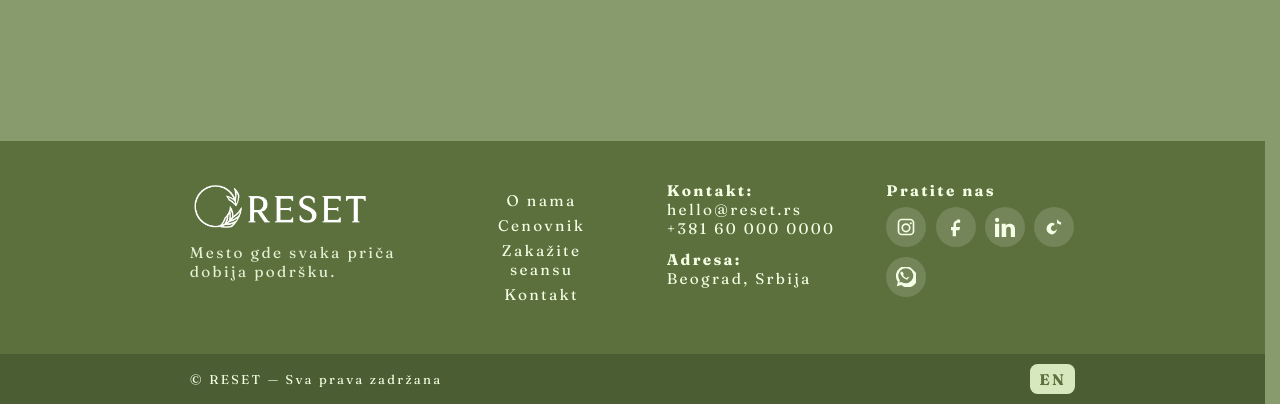
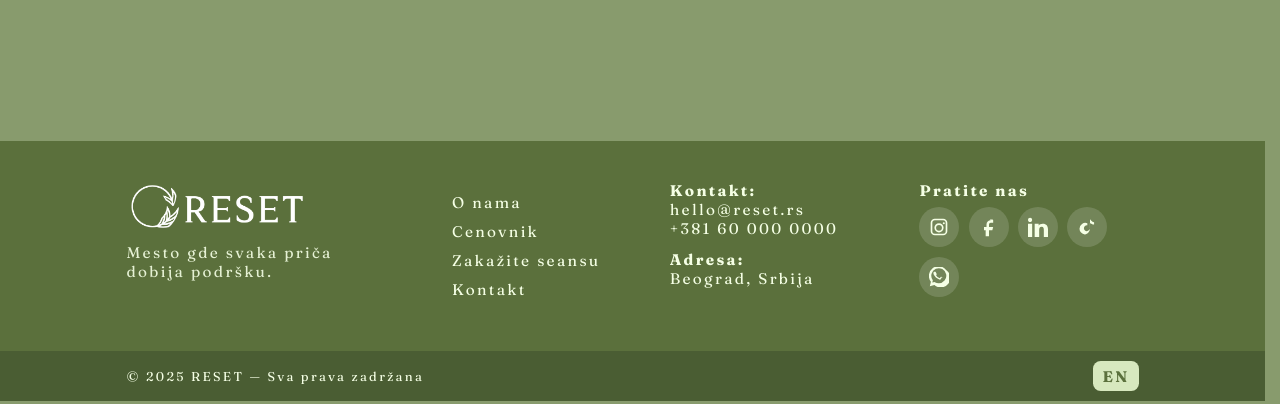
Before and after one commit to LazarSavkovic/Reset, a Flask app: page / in a window 1280 px wide. Shown: the part 4136-4540 px from the top of the page. Run offline with Flask 3, Linux system fonts and the light colour scheme.

Commit message:
nav footer fixes

```diff
--- a/static/css/styles.css
+++ b/static/css/styles.css
@@ -276,7 +276,7 @@ section#contact form button:active { transform: scale(0.98); }
   background: #5b703c; /* a bit darker than header green */
   color: #f5ffe5;
 }
-.site-footer a { color: #f5ffe5; text-decoration: none; text-align: center; }
+.site-footer a { color: #f5ffe5; text-decoration: none; }
 .site-footer a:hover { text-decoration: underline; }
 
 .footer-grid {
@@ -319,6 +319,44 @@ section#contact form button:active { transform: scale(0.98); }
   text-decoration: none !important;
 }
 .footer-lang:hover { filter: brightness(0.98); }
+
+/* --- Footer alignment fixes --- */
+.footer-grid {
+  align-items: flex-start;     /* vertical alignment of each column */
+  justify-items: start;        /* horizontal placement of items inside each grid cell */
+}
+
+.footer-brand,
+.footer-links,
+.footer-contact,
+.footer-social {
+  display: flex;
+  flex-direction: column;
+  align-items: flex-start;     /* make sure contents aren't centered */
+  text-align: left;
+}
+
+.footer-links a {
+  display: inline-block;
+  padding: 2px 0;              /* tighten spacing a bit */
+}
+
+/* Optional: widen the footer container a touch so it feels less “centered” overall */
+.site-footer .container {
+  width: min(1200px, 80%);
+}
+
+/* Mobile: keep left-aligned to avoid the “floating in the middle” look */
+@media (max-width: 640px) {
+  .footer-grid {
+    justify-items: start;
+  }
+  .footer-bottom-inner {
+    align-items: flex-start;
+  }
+}
+
+
 
 /* Responsive */
 @media (max-width: 1024px) {
--- a/templates/layout.html
+++ b/templates/layout.html
@@ -148,7 +149,8 @@
 
     <div class="footer-bottom">
       <div class="container footer-bottom-inner">
-        <small>© {{  now().year if false else '' }} RESET — {{ 'Sva prava zadržana' if current_lang == 'sr' else 'All rights reserved' }}</small>
+        <small>© {{ current_year }} RESET — {{ 'Sva prava zadržana' if current_lang == 'sr' else 'All rights reserved' }}</small>
+
         <a class="footer-lang" href="{{ other_lang_url }}">
           {% if current_lang == 'sr' %}EN{% else %}SR{% endif %}
         </a>
```
Also changed, not shown: other parts of templates/layout.html (+18 -17 lines). Lines whose indentation alone changed are shown as unchanged.
